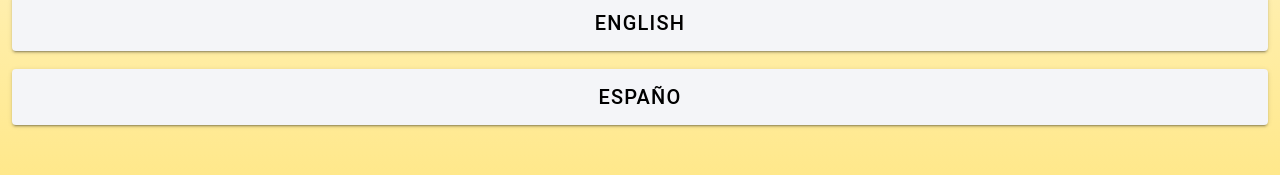
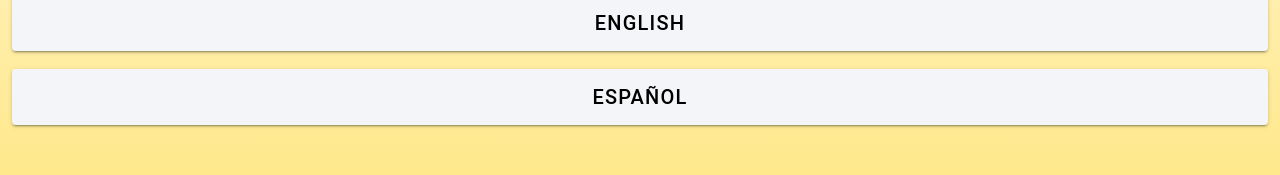
Before and after one commit to dt9150813/Suazo-Test, a React (Create React App) app: page /introduction in a window 1280 px wide. Shown: the part 339-514 px from the top of the page. Built offline with nearby package versions, Linux system fonts and the light colour scheme.

Commit message:
resolved page specific styling AND capitalization issue AND unused comments

```diff
--- a/src/components/core/Splash.tsx
+++ b/src/components/core/Splash.tsx
@@ -18,5 +18,4 @@ const Splash: React.FC<SplashProps> = ({ show }) => {
   );
 };
 
-// export default withIonLifeCycle(Splash);
 export default Splash;
--- a/src/pages/Introduction/index.tsx
+++ b/src/pages/introduction/index.tsx
@@ -41,7 +41,7 @@ const Introduction: React.FC<RouteComponentProps> = ({ history }) => {
       <IonContent fullscreen className={showIntroduction ? "intro_background" : "suazo_background"} scrollY={false}>
         <Splash show={loadingSplash}></Splash>
 
-        <IonGrid id="lan_selector" hidden={showIntroduction}>
+        <IonGrid style={{ "marginTop": "40vh" }} hidden={showIntroduction}>
           <IonRow>
             <IonCol className="ion-text-center">
               <IonButton color="light" size="large" expand="block" onClick={() => lan_select('eng')}>
@@ -52,7 +52,7 @@ const Introduction: React.FC<RouteComponentProps> = ({ history }) => {
           <IonRow>
             <IonCol className="ion-text-center">
               <IonButton color="light" size="large" expand="block" onClick={() => lan_select('spn')}>
-                Españo
+                Español
               </IonButton>
             </IonCol>
           </IonRow>
--- a/src/pages/Introduction/styles.scss
+++ b/src/pages/introduction/styles.scss
@@ -1,7 +1,3 @@
-#lan_selector {
-  margin-top: 40vh;
-}
-
 #introduction_page {
 
   .suazo_background {
```
